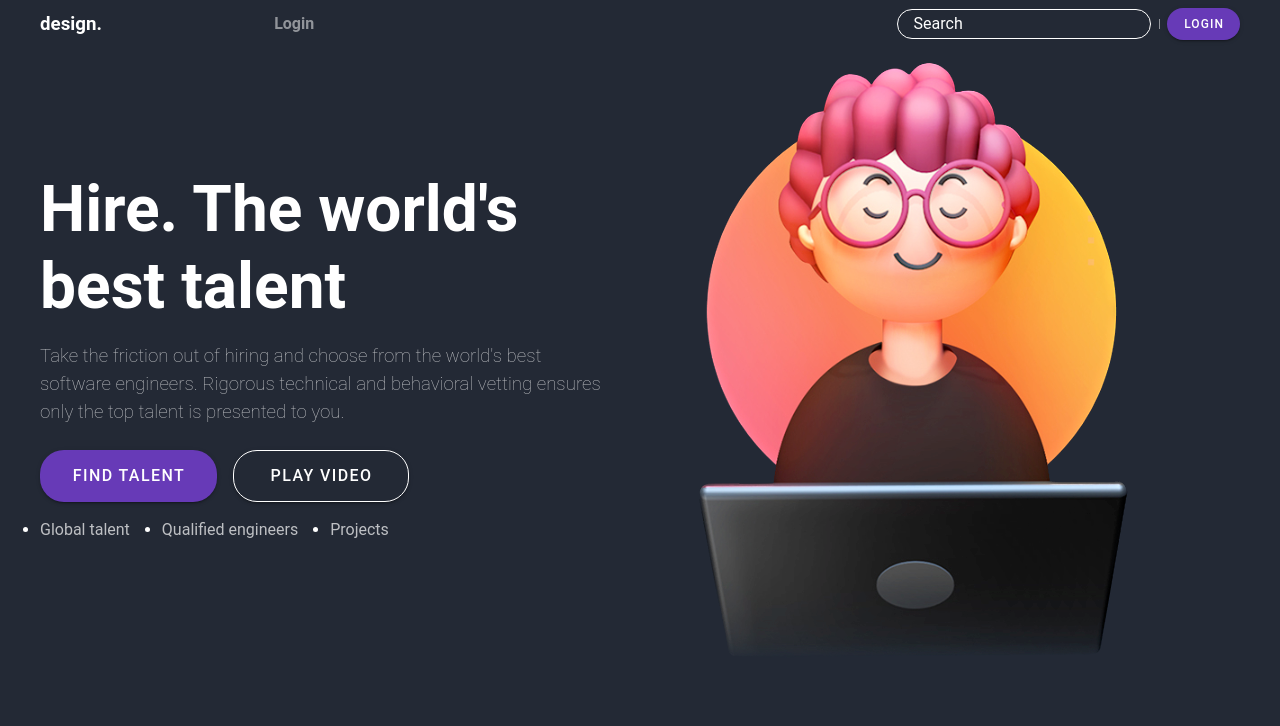
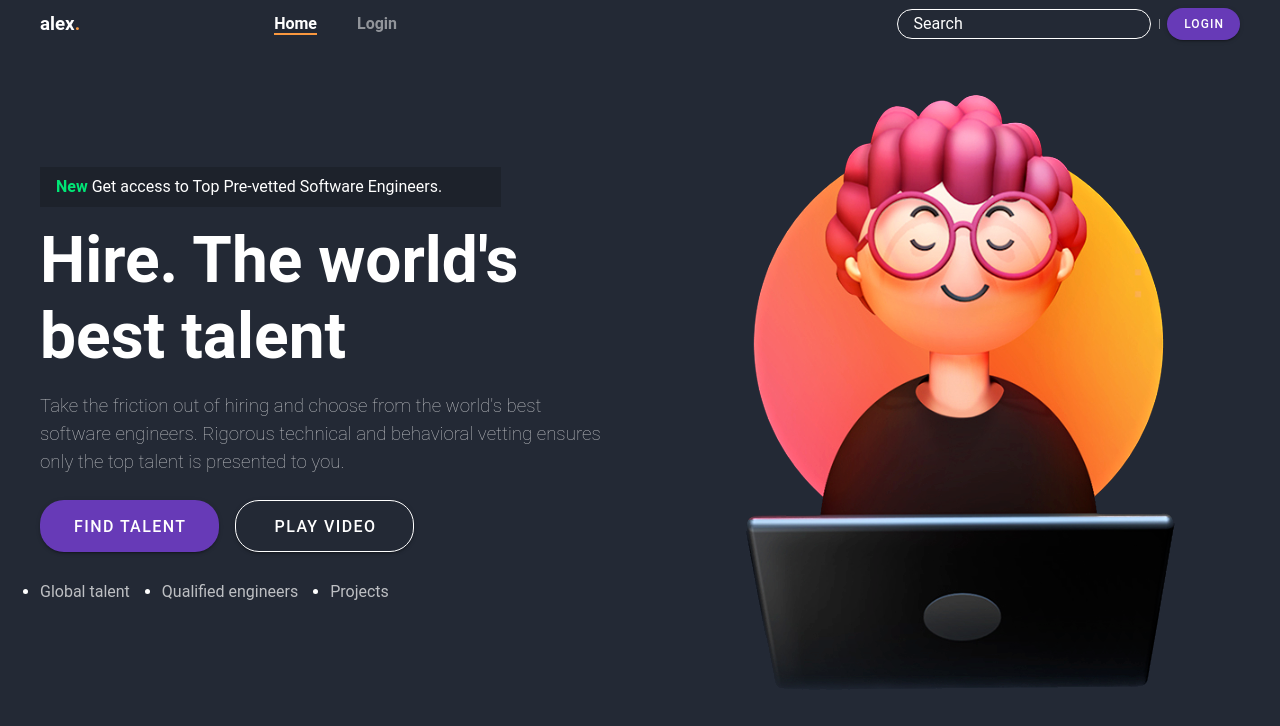
Before and after one commit to alexdevrr05/yearbook-vue, a Vue app: page /#/home in a window 1280 px wide. Shown: the top 726 px of the page. Built offline with nearby package versions, Linux system fonts and the light colour scheme.

Commit message:
header finished

```diff
--- a/package.json
+++ b/package.json
@@ -8,6 +8,7 @@
   },
   "dependencies": {
     "core-js": "^3.8.3",
+    "motion": "^10.15.5",
     "vue": "^3.2.13",
     "vue-router": "^4.0.3",
     "vuetify": "^3.1.11"
--- a/src/modules/main/components/Header.vue
+++ b/src/modules/main/components/Header.vue
@@ -1,6 +1,11 @@
 <template>
     <div class="header__grid">
         <div class="header__text">
+            <div class="ad-container">
+                <p><span class="new-text text-green-accent-3">New</span> Get access to Top Pre-vetted Software
+                    Engineers.</p>
+            </div>
+
             <h1 class="header__heading">Hire. The world's best talent</h1>
             <h3>Take the friction out of hiring and choose from the world's best software engineers. Rigorous technical and
                 behavioral vetting ensures only the top talent is presented to you.</h3>
@@ -10,7 +15,7 @@
             </div>
 
 
-            <div class="mt-4">
+            <div class="mt-7">
                 <ul class="d-flex flex-row gap-1">
                     <li><a href="#">Global talent</a></li>
                     <li><a href="#">Qualified engineers</a></li>
@@ -20,7 +25,7 @@
 
         </div>
 
-        <div class="header__grafico">
+        <div class="header__grafico d-flex justify-space-around">
             <img class="header__imagen" src="@/assets/header-user.png" alt="imagen nucleus app ">
         </div>
     </div>
--- a/src/modules/main/styles/styles.main.css
+++ b/src/modules/main/styles/styles.main.css
@@ -5,6 +5,9 @@ a {
     opacity: .7;
     /* font-weight: bold; */
 }
+
+/* orange */
+/* #FA983F */
 
 .header__grid {
     background-color: #232935;
@@ -41,8 +44,9 @@ a {
     .header__grid {
         display: grid;
         grid-template-columns: repeat(2, 1fr);
-        gap: 4rem;
+        gap: 3rem;
         align-items: center;
+        padding-top: 2rem;
     }
 }
 
@@ -62,3 +66,15 @@ a {
     color: white;
     font-size: 16px;
 }
+
+
+.ad-container {
+    padding: 0.5rem 1rem;
+    background-color: #1d222b;
+    margin-bottom: 1rem;
+    width: 80%;
+}
+
+.new-text {
+ font-weight: bold;
+}
--- a/src/modules/shared/components/CustomLink.vue
+++ b/src/modules/shared/components/CustomLink.vue
@@ -36,7 +36,7 @@ export default {
 }
 
 .is-active {
-  border-bottom: 2px solid #42b983;
+  border-bottom: 2px solid #FA983F;
 }
 
 .normal-link {
--- a/src/modules/shared/components/Navbar.vue
+++ b/src/modules/shared/components/Navbar.vue
@@ -2,7 +2,7 @@
   <div id="navbar">
     <div class="navbar-container d-flex w-100 align-center">
       <div class="navbar-logo flex-1">
-        <h3>design.</h3>
+        <h3>alex<span style="color: #FA983F;">.</span></h3>
       </div>
 
       <!-- logo and routes -->
@@ -31,7 +31,7 @@ export default {
   data() {
     return {
       links: [
-        // { to: 'home', name: 'Home' },
+        { to: 'home', name: 'Home' },
         { to: 'login', name: 'Login' },
         // { to: 'pokemon-id', name: 'By id', id: 151 },
         // { to: 'https://google.com', name: 'Google' },
@@ -66,7 +66,7 @@ export default {
   border-radius: 30px;
   border: 1px solid white;
   padding: 2px 1rem;
-  color: white;
+  color: gray;
 }
 
 .search::placeholder {
--- a/src/modules/shared/pages/LoginPage.vue
+++ b/src/modules/shared/pages/LoginPage.vue
@@ -1,5 +1,5 @@
 <template>
-    <div>
+    <div class="container">
         <h1>Login Page</h1>
     </div>
 </template>
@@ -7,3 +7,9 @@
 <script setup>
 
 </script>
+
+<style scoped>
+.container {
+    padding: 2.5rem;
+}
+</style>
--- a/src/router/index.js
+++ b/src/router/index.js
@@ -13,7 +13,8 @@ const routes = [
         /* webpackChunkName: "HomeLayout" */
         '@/modules/main/layouts/HomeLayout'
       ),
-    children: [
+    children: [],
+  },
   {
     path: '/login',
     name: 'login',
@@ -23,8 +24,6 @@ const routes = [
         '@/modules/shared/pages/LoginPage'
       ),
   },
-    ],
-  },
 ];
 
 const router = createRouter({
```
Also changed, not shown: src/assets/header-user.png, 1 other file (tests, documents, lock files or other folders). Lines whose indentation alone changed are shown as unchanged.
